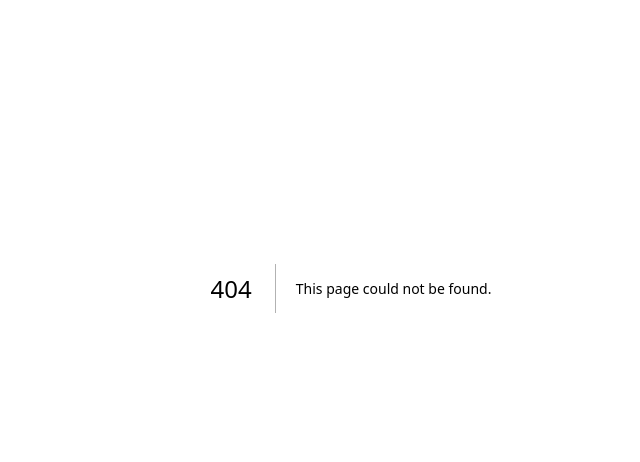
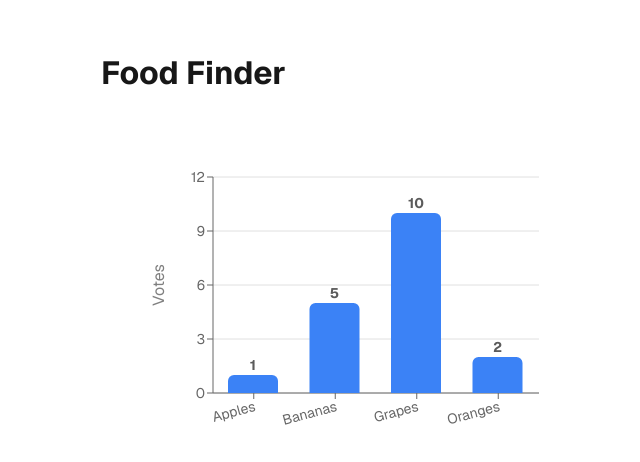
Before and after one commit to brooklyn204/food-rank, a Next.js app in the folder frontend/: page /results in a window 1280 px wide. Before the commit this address had no page. Shown: the part 112-574 px from the top of the page, without its empty margins (289-929 px from the left). Built offline with nearby package versions, Linux system fonts and the light colour scheme.

Commit message:
add basic framework for results page (with mock data)

```diff
--- /dev/null
+++ b/frontend/app/results/page.jsx
@@ -0,0 +1,98 @@
+'use client';
+
+import styles from "../page.module.css";
+import { useState } from 'react';
+import { useRouter, useSearchParams } from 'next/navigation';
+import {
+  BarChart,
+  Bar,
+  XAxis,
+  YAxis,
+  CartesianGrid,
+  Tooltip,
+  ResponsiveContainer,
+  LabelList,
+} from 'recharts';
+
+// TODO: move this to a separate file (for reusability)
+export function LiveBarChart(data) {
+    console.log('data:', data.data);
+    console.log('is array?', Array.isArray(data.data));
+
+    return (
+    <div style={{ width: 500, height: 400, padding: '2rem' }}> {/* TODO: make this dynamic sizing; move CSS to styles file; mess with colors */}
+      <ResponsiveContainer>
+        <BarChart
+          data={data.data}
+          margin={{ top: 20, right: 30, left: 20, bottom: 40 }}
+          barSize={50}
+        >
+          <CartesianGrid strokeDasharray="3 0" stroke="#e0e0e0" vertical={false} />
+          <XAxis
+            dataKey="label"
+            tick={{ fontSize: 14 }}
+            interval={0}
+            angle={-15}
+            textAnchor="end"
+            height={60}
+          />
+          <YAxis
+            tick={{ fontSize: 14 }}
+            label={{
+              value: 'Votes',
+              angle: -90,
+              position: 'insideLeft',
+              style: { textAnchor: 'middle' },
+            }}
+          />
+          {/* TODO: decide whether to leave this in or not: <Tooltip /> */}
+          <Bar
+            dataKey="value"
+            radius={[6, 6, 0, 0]}
+            fill="#3b82f6"
+            animationDuration={500}
+          >
+            <LabelList
+              dataKey="value"
+              position="top"
+              style={{
+                fill: '#5b5b5b',
+                fontWeight: 'bold',
+                fontSize: 14,
+              }}
+            />
+          </Bar>
+        </BarChart>
+      </ResponsiveContainer>
+    </div>
+  );
+}
+
+
+export default function Results() {
+  const params = useSearchParams();
+  const groupCode = params.get('groupCode') || ''; // TODO: redirect back to home/to error page if this is empty
+  const [error, setError] = useState(''); // For error checking -- necessary??
+  const router = useRouter();
+
+  // TODO: get results from server using groupCode
+
+  // FIXME: testing
+  const votesData = [
+    { label: 'Apples', value: 1 },
+    { label: 'Bananas', value: 5 },
+    { label: 'Grapes', value: 10 },
+    { label: 'Oranges', value: 2 },
+  ];
+
+
+  return (
+    <div className={styles.page}>
+      <main className={styles.main}>
+        <h1>Food Finder</h1>
+        <LiveBarChart data={votesData} />
+
+      </main>
+    </div>
+  );
+}
--- a/frontend/package.json
+++ b/frontend/package.json
@@ -15,7 +15,8 @@
     "@dnd-kit/utilities": "^3.2.2",
     "next": "15.3.4",
     "react": "^19.0.0",
-    "react-dom": "^19.0.0"
+    "react-dom": "^19.0.0",
+    "recharts": "^3.0.2"
   },
   "devDependencies": {
     "@types/node": "24.0.4",
```
Also changed, not shown: 1 other file (tests, documents, lock files or other folders).
